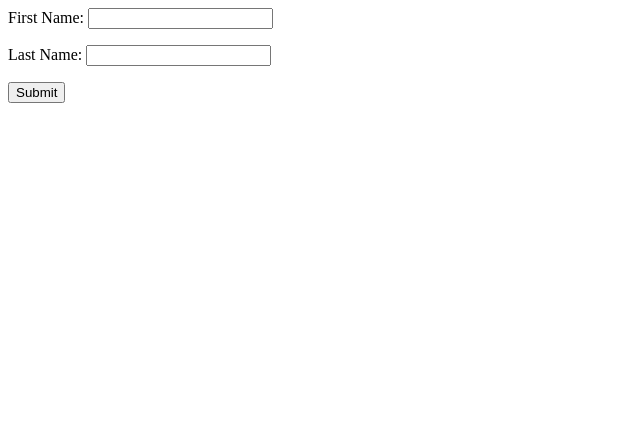
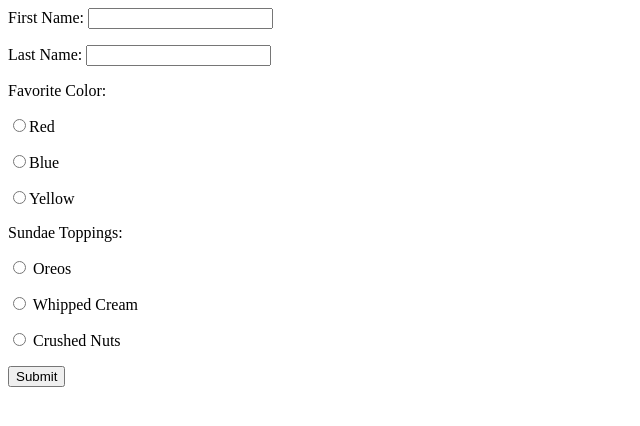
Before and after one commit to raphaeldiaz/php-form-it115, a PHP site: page / in a window 1280 px wide. Shown: the top 426 px of the page, without its empty margins (0-640 px from the left). Run offline with PHP 8.4, Linux system fonts and the light colour scheme.

Commit message:
Update Index.php

```diff
--- a/Index.php
+++ b/Index.php
@@ -14,7 +14,24 @@ if (isset($GET["FirstName"])){ //show feedback
   <form action="">
   <p>First Name: <input type="text" name="FirstName" /></p>
   <p>Last Name: <input type="text" name="LastName" /></p>
+  <p>Favorite Color:</p>
+  <p><input type="radio" name="FavoriteColor" value="red" />Red </p>
+  <p><input type="radio" name="FavoriteColor" value="blue" />Blue </p>
+  <p><input type="radio" name="FavoriteColor" value="yellow" />Yellow </p>
+
+  <p>Sundae Toppings:</p>
+  <p><input type="radio" name="Toppings[]" value="oreos" /> Oreos </p>
+  <p><input type="radio" name="Toppings[]" value="whipped cream" /> Whipped Cream </p>
+  <p><input type="radio" name="Toppings[]" value="crushed nuts" /> Crushed Nuts </p>
+
   <input type="submit" />
   </form>
   ';
 }
+
+
+
+
+
+
+?>
```
